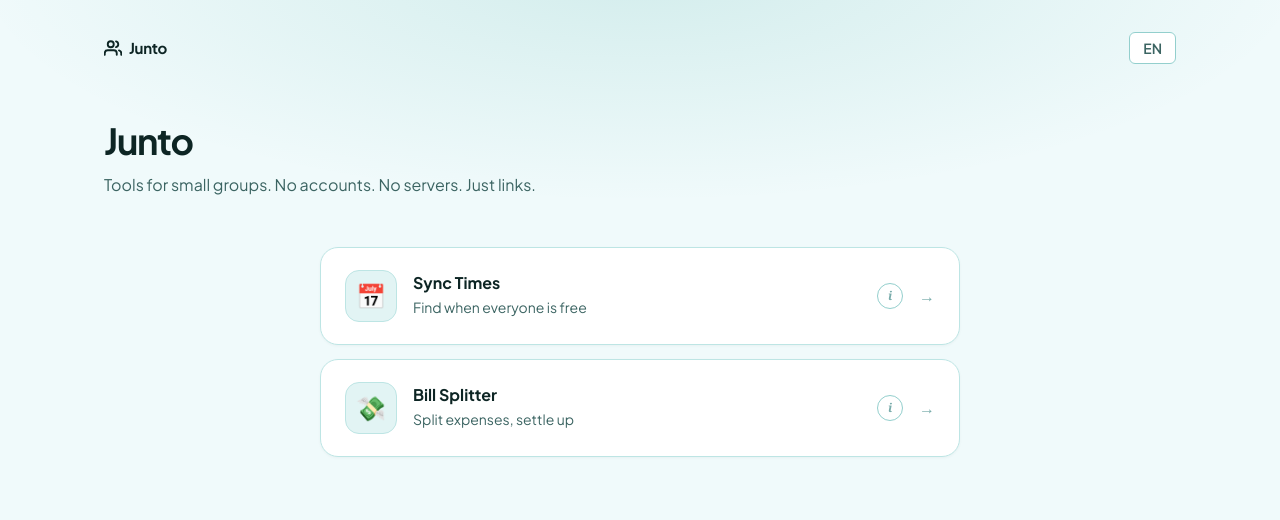
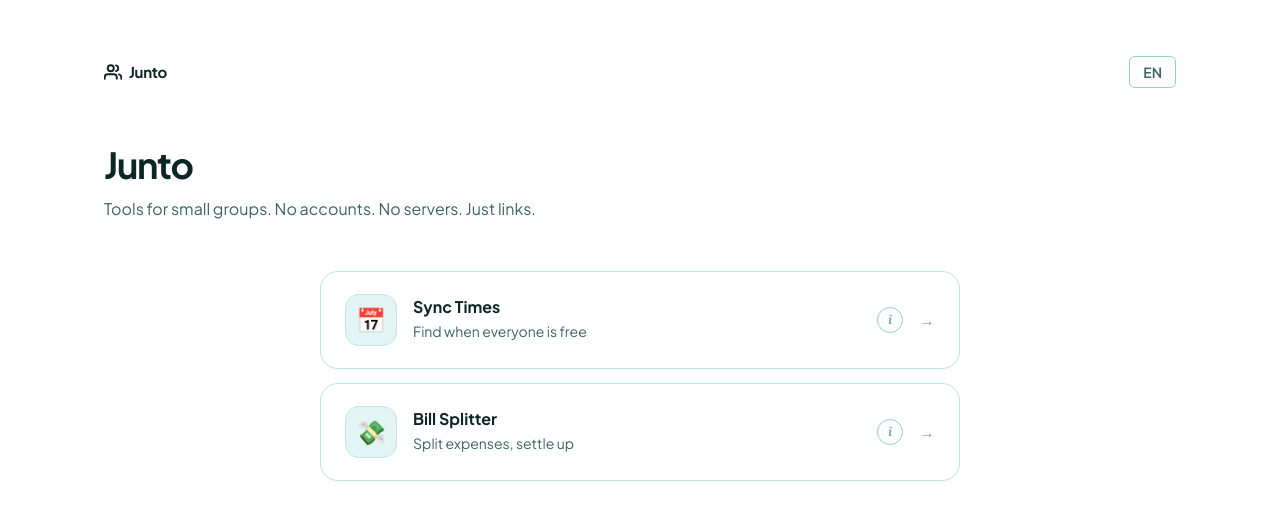
Before and after one commit to nexoralabs-corp/junto, a Preact app: page / in a window 1280 px wide. Shown: the top 520 px of the page. Built offline with nearby package versions, Linux system fonts and the light colour scheme.

Commit message:
fix: migrate background styling from body to navbar and rename --bg to --surface

```diff
--- a/src/design/main.scss
+++ b/src/design/main.scss
@@ -65,17 +65,16 @@ html {
 
 body {
   font-family: 'Plus Jakarta Sans Variable', 'Plus Jakarta Sans', system-ui, sans-serif;
-  background: var(--bg);
+  background: var(--surface);
   color: var(--text);
   min-height: 100dvh;
   line-height: 1.6;
   font-size: 15px;
-  background-image: radial-gradient(
-    ellipse 80% 45% at 50% -4%,
-    rgba(13, 148, 136, 0.13),
-    transparent 65%
-  );
-  background-attachment: fixed;
+}
+
+.navbar {
+  background: var(--surface);
+  border-bottom: 1.5px solid var(--border);
 }
 
 a {
@@ -440,6 +439,7 @@ label {
   align-items: center;
   justify-content: space-between;
   margin-bottom: 3rem;
+  padding-top: 1.5rem;
 
   .logo {
     font-size: 0.9375rem;
```
